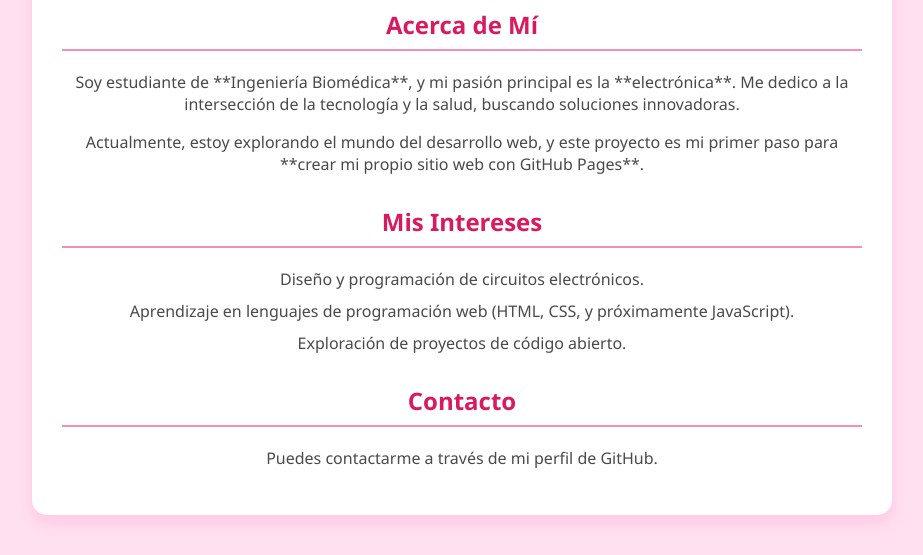
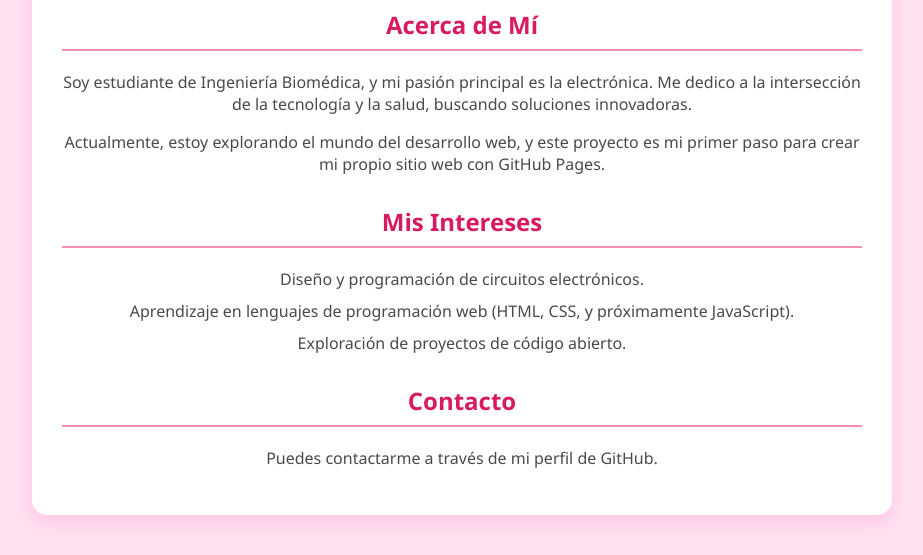
Before and after one commit to alanysmichelle812-commits/Githubpagetest.github.io, a plain HTML site: page index.html in a window 1280 px wide. Shown: the part 304-859 px from the top of the page, without its empty margins (178-1101 px from the left). Drawn offline with Linux system fonts and the light colour scheme.

Commit message:
Update index.html

```diff
--- a/index.html
+++ b/index.html
@@ -52,9 +52,9 @@
         <h1>¡Hola! Soy ALANYS ORTEGA</h1>
 
         <h2>Acerca de Mí</h2>
-        <p>Soy estudiante de **Ingeniería Biomédica**, y mi pasión principal es la **electrónica**. Me dedico a la intersección de la tecnología y la salud, buscando soluciones innovadoras.</p>
+        <p>Soy estudiante de Ingeniería Biomédica, y mi pasión principal es la electrónica. Me dedico a la intersección de la tecnología y la salud, buscando soluciones innovadoras.</p>
 
-        <p>Actualmente, estoy explorando el mundo del desarrollo web, y este proyecto es mi primer paso para **crear mi propio sitio web con GitHub Pages**.</p>
+        <p>Actualmente, estoy explorando el mundo del desarrollo web, y este proyecto es mi primer paso para crear mi propio sitio web con GitHub Pages.</p>
 
         <h2> Mis Intereses</h2>
         <ul>
```
